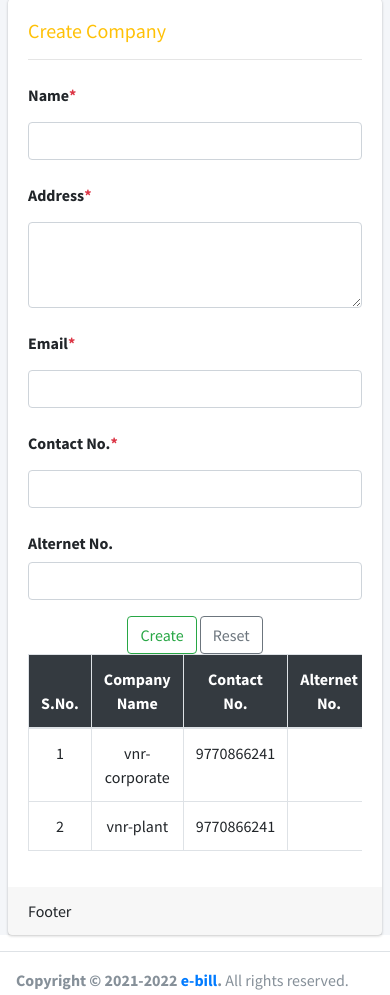
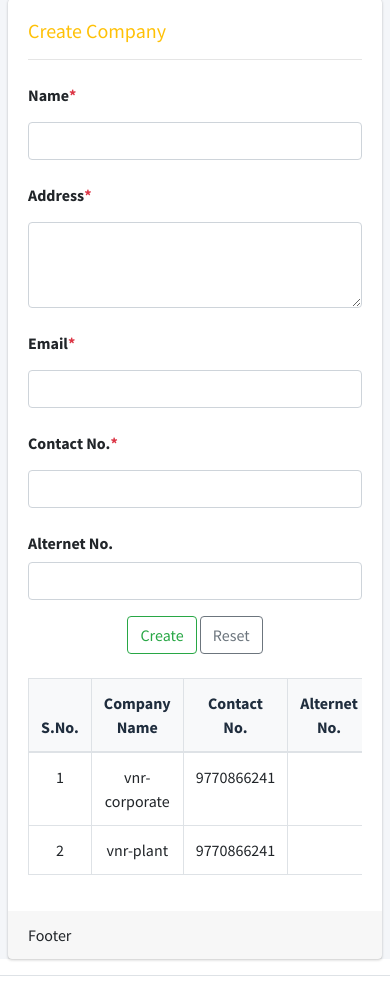
Before and after one commit to rahul1290/bill, a CodeIgniter app: page /bill/master/Company in a window 390 px wide. Shown: the part 66-1061 px from the top of the page. Run offline with CodeIgniter, Linux system fonts and the light colour scheme; data comes from the database, SQL or seed files in the repository; some libraries are stand-ins or nearby versions.

Commit message:
local changes

```diff
--- a/application/views/master/company.php
+++ b/application/views/master/company.php
@@ -48,7 +48,7 @@
                         </div>
                     </div>
 
-                    <div class="text-center">
+                    <div class="text-center mb-4">
                       <input type="submit" class="btn btn-outline-success uppercase" id="company-create" value="Create">
                       <button class="btn btn-outline-warning uppercase" id="company-update" style="display:none;">Update</button>
 
@@ -60,8 +60,8 @@
           	<div class="col-12 col-sm-6 col-md-8 col-lg-8 col-xl-8">
           		<div class="table-responsive">
                     <table class="table table-bordered ">
-                        <thead>
-                            <tr class="bg-dark">
+                        <thead class="bg-light">
+                            <tr>
                             <th class="text-center uppercase">S.No.</th>
                             <th class="text-center uppercase">Company Name</th>
                             <th class="text-center uppercase">Contact No.</th>
--- a/application/views/master/cost-center.php
+++ b/application/views/master/cost-center.php
@@ -30,7 +30,7 @@
                         </div>
                     </div>
 
-                    <div class="text-center">
+                    <div class="text-center mb-4">
                       <input type="submit" class="btn btn-outline-success uppercase" id="costcenter-create" value="Create">
                       <button class="btn btn-outline-warning uppercase" id="costcenter-update" style="display:none;">Update</button>
 
@@ -42,7 +42,7 @@
           	<div class="col-12 col-sm-6 col-md-8 col-lg-8 col-xl-8">
           		<div class="table-responsive">
                     <table class="table table-bordered">
-                          <thead>
+                          <thead class="bg-light">
                               <tr>
                                 <th class="text-center uppercase">S.No.</th>
                                 <th class="text-center uppercase">Cost Center Name</th>
--- a/application/views/master/location.php
+++ b/application/views/master/location.php
@@ -9,7 +9,7 @@
           		<form name="f1" method="POST" action="<?php echo base_url();?>master/Location">
 
                     <div class="form-group row">
-                        <label for="inputEmail3" class="col-sm-4 col-form-label">Cost-center<label class="text-danger">*</label></label>
+                        <label for="inputEmail3" class="col-sm-4 col-form-label">Cost-Center<label class="text-danger">*</label></label>
                         <div class="col-sm-8">
                           <input id="lid" name="lid" type="hidden" class="form-control" value="<?php echo set_value('lid'); ?>">
                           <select id="cost_center" name="cost_center" class="form-control">
@@ -30,7 +30,7 @@
                         </div>
                     </div>
 
-                    <div class="text-center">
+                    <div class="text-center mb-4">
                       <input type="submit" class="btn btn-outline-success uppercase" id="location-create" value="Create">
                       <button class="btn btn-outline-warning uppercase" id="location-update" style="display:none;">Update</button>
 
@@ -42,7 +42,7 @@
           	<div class="col-12 col-sm-6 col-md-8 col-lg-8 col-xl-8">
           		<div class="table-responsive">
                     <table class="table table-bordered">
-                              <thead>
+                              <thead class="bg-light">
                                   <tr>
                                     <th class="text-center uppercase">S.No.</th>
                                     <th class="text-center uppercase">Location Name</th>
--- a/application/views/master/meter.php
+++ b/application/views/master/meter.php
@@ -81,7 +81,7 @@
                         </div>
                     </div>
 
-                    <div class="text-center">
+                    <div class="text-center mb-4">
                       <input type="submit" class="btn btn-outline-success uppercase" id="meter-create" value="Create">
                       <button class="btn btn-outline-warning uppercase" id="meter-update" style="display:none;">Update</button>
 
@@ -93,7 +93,7 @@
           	<div class="col-12 col-sm-6 col-md-8 col-lg-8 col-xl-8">
           		<div class="table-responsive">
                     <table class="table table-bordered">
-                          <thead>
+                          <thead class="bg-light">
                               <tr>
                                 <th class="text-center uppercase">S.No.</th>
                                 <th class="text-center uppercase">BP No.</th>
--- a/application/views/master/user.php
+++ b/application/views/master/user.php
@@ -66,7 +66,7 @@
                         </div>
                     </div>
 
-                    <div class="text-center">
+                    <div class="text-center mb-4">
                       <input type="submit" class="btn btn-outline-success uppercase" id="user-create" value="Create">
                       <button class="btn btn-outline-warning uppercase" id="user-update" style="display:none;">Update</button>
 
@@ -78,7 +78,7 @@
           	<div class="col-12 col-sm-6 col-md-8 col-lg-8 col-xl-8">
           		<div class="table-responsive">
                     <table class="table table-bordered">
-                          <thead>
+                          <thead class="bg-light">
                                   <tr>
                                     <th class="text-center uppercase">S.No.</th>
                                     <th class="text-center uppercase">Name</th>
```
